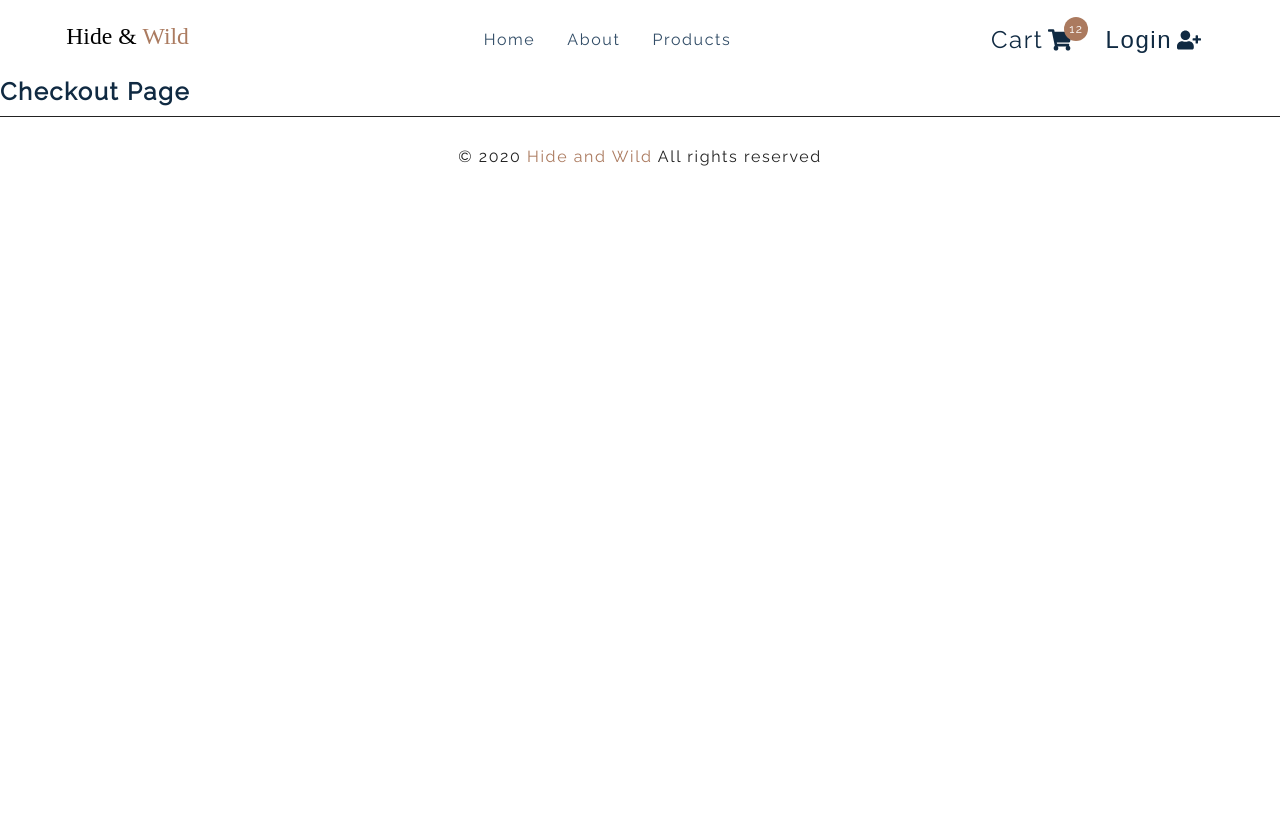
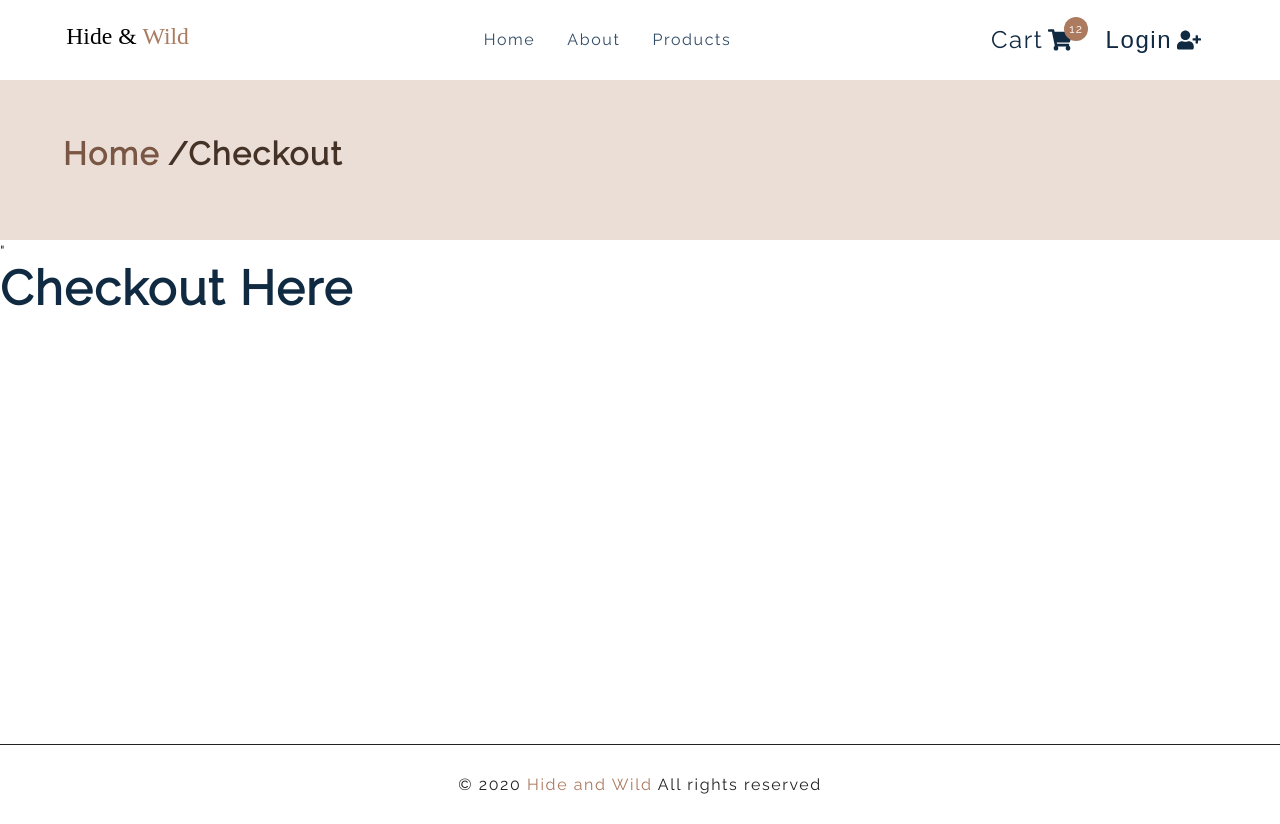
Before and after one commit to kate-mills/sloth-store, a React (Create React App) app: page /checkout in a window 1280 px wide. Before the commit the page ends 800 px from the top, so only its background shows below. Built offline with nearby package versions, Linux system fonts and the light colour scheme; the HTML template or start-up script is replaced by a standard one.

Commit message:
skeleton checkout page

```diff
--- a/src/pages/CheckoutPage.js
+++ b/src/pages/CheckoutPage.js
@@ -2,7 +2,14 @@ import React from 'react'
 import styled from 'styled-components'
 import { PageHero } from '../components'
 const CheckoutPage = () => {
-  return <h4>checkout page</h4>
+  return (
+    <main>
+      <PageHero title="checkout"/>"
+      <Wrapper className='page'>
+        <h1>checkout here</h1>
+      </Wrapper>
+    </main>
+  )
 }
 const Wrapper = styled.div``
 export default CheckoutPage
```
